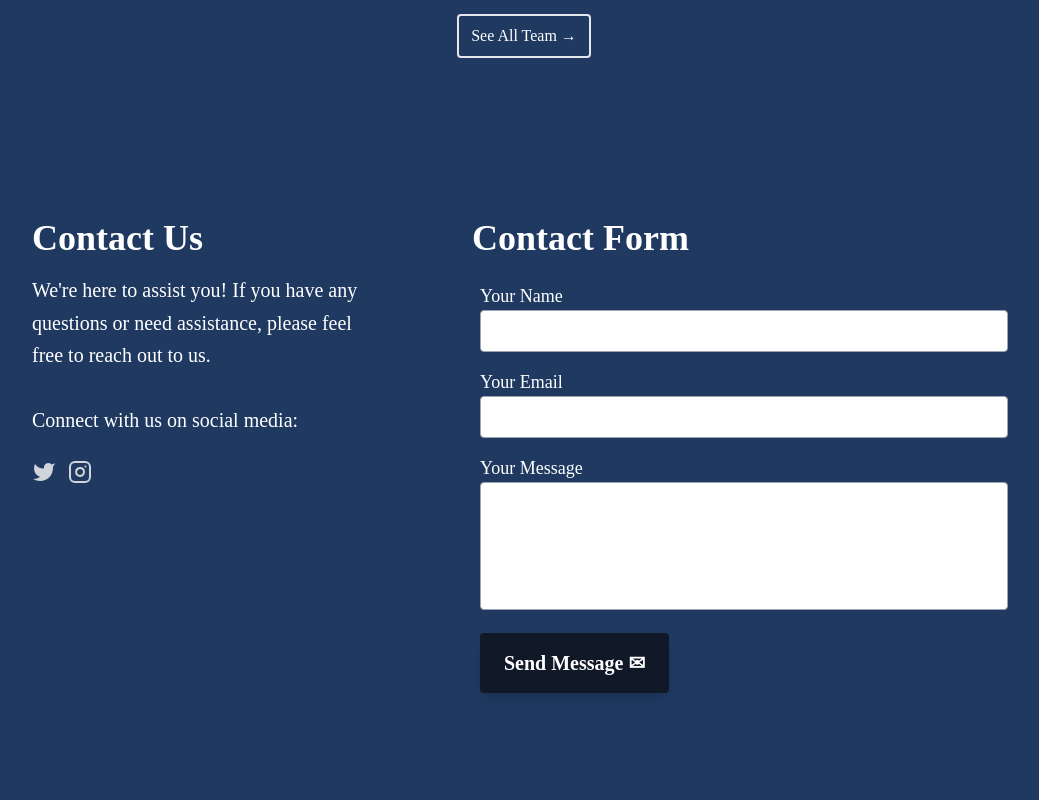
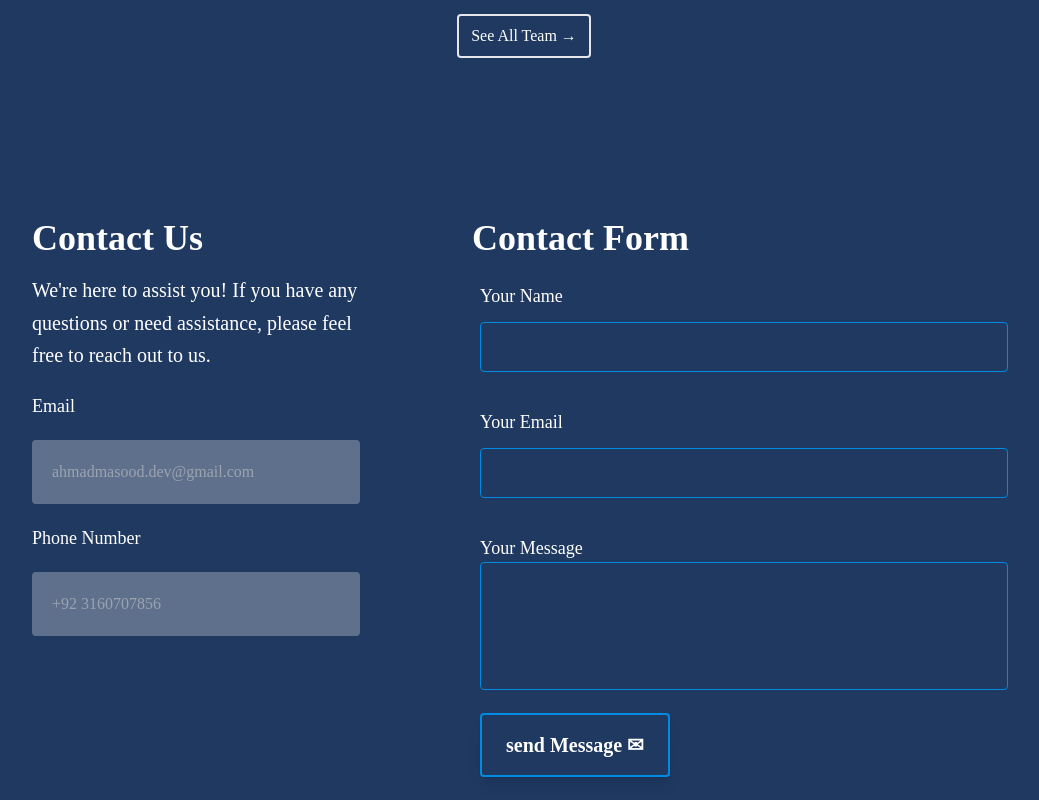
Before and after one commit to AhmadMasood-dev/MLSA-Qau, a React (Create React App) app: page / in a window 1280 px wide. Shown: the part 4040-4840 px from the top of the page, without its empty margins (116-1155 px from the left). Built offline with nearby package versions, Linux system fonts and the light colour scheme; the HTML template or start-up script is replaced by a standard one.

Commit message:
set the functionality in the contact us page and also give email&number and clear input after send button is clicked

```diff
--- a/src/components/ContactUs.jsx
+++ b/src/components/ContactUs.jsx
@@ -1,62 +1,67 @@
-import React from "react";
+import React, { useState } from "react";
+import Button from "./generics/Button";
+const ContactUs = () => {
+  const [name, setName] = useState("");
+  const [email, setEmail] = useState("");
+  const [message, setMessage] = useState("");
 
-const ContactUs = () => {
+  function handleName(e) {
+    setName(e.target.value);
+  }
+  function handleEmail(e) {
+    setEmail(e.target.value);
+  }
+  function handleMessage(e) {
+    setMessage(e.target.value);
+  }
+  function hanldeResetForm(e) {
+    e.preventDefault();
+    // if (name === "") alert("Please enter a name");
+    // else
+    setName("");
+    if (!email.includes("@")) {
+      alert("@ is missing in the email");
+    } else setEmail("");
+    setMessage("");
+  }
   return (
-    <section class="text-white body-font bg-primary">
+    <section className="text-white body-font bg-primary px-16">
       <div
-        class="container flex flex-col md:flex-row lg:max-w-5xl w-full px-5 py-12 md:py-24 mx-auto section"
+        className="container flex flex-col md:flex-row lg:max-w-5xl  w-full px-5 py-12 md:py-24 mx-auto section"
         id="contact-form"
       >
-        <div class="md:w-1/3 w-full">
-          <h1 class="text-4xl  sm:text-4xl font-bold title-font mb-4">
+        <div className="md:w-1/3 w-full">
+          <h1 className="text-4xl  sm:text-4xl font-bold title-font mb-4">
             Contact Us
           </h1>
-          <p class="leading-relaxed text-xl ">
+          <p className="leading-relaxed text-xl mb-5  ">
             We're here to assist you! If you have any questions or need
             assistance, please feel free to reach out to us.
           </p>
-          <p class="leading-relaxed text-xl mt-8">
-            Connect with us on social media:
-          </p>
-          <span class="inline-flex mt-6 justify-center sm:justify-start">
-            <a
-              class="text-gray-300 hover:text-gray-500"
-              target="_blank"
-              href="/"
-            >
-              <svg
-                fill="currentColor"
-                stroke-linecap="round"
-                stroke-linejoin="round"
-                stroke-width="2"
-                class="w-6 h-6"
-                viewBox="0 0 24 24"
-              >
-                <path d="M23 3a10.9 10.9 0 01-3.14 1.53 4.48 4.48 0 00-7.86 3v1A10.66 10.66 0 013 4s-4 9 5 13a11.64 11.64 0 01-7 2c9 5 20 0 20-11.5a4.5 4.5 0 00-.08-.83A7.72 7.72 0 0023 3z"></path>
-              </svg>
-            </a>
-            <a
-              class="ml-3 text-gray-300 hover:text-gray-500"
-              href="/"
-              target="_blank"
-            >
-              <svg
-                fill="none"
-                stroke="currentColor"
-                stroke-linecap="round"
-                stroke-linejoin="round"
-                stroke-width="2"
-                class="w-6 h-6"
-                viewBox="0 0 24 24"
-              >
-                <rect width="20" height="20" x="2" y="2" rx="5" ry="5"></rect>
-                <path d="M16 11.37A4 4 0 1112.63 8 4 4 0 0116 11.37zm1.5-4.87h.01"></path>
-              </svg>
-            </a>
-          </span>
+
+          <label for="CEmail" className="leading-7 text-lg ">
+            Email
+          </label>
+          <input
+            type="text"
+            id="CEmail"
+            placeholder="ahmadmasood.dev@gmail.com"
+            disabled
+            className="w-full rounded  text-base outline-none  py-5 px-5  hover:bg-primary hover:border-2 hover:border-secondary my-5 transition duration-300 ease-in-out "
+          />
+          <label for="PhoneNumber" className="leading-7 text-lg ">
+            Phone Number
+          </label>
+          <input
+            type="text"
+            id="PhoneNumber"
+            placeholder="+92 3160707856"
+            disabled
+            className="w-full   rounded  text-base outline-none  py-5 px-5 hover:bg-primary hover:border-2 hover:border-secondary my-5 transition duration-300 ease-in-out"
+          />
         </div>
-        <div class="md:w-2/3 w-full mt-10 md:mt-0 md:pl-28">
-          <h1 class="text-4xl  sm:text-4xl font-bold title-font mb-4">
+        <div className="md:w-2/3 w-full mt-10 md:mt-0 md:pl-28">
+          <h1 className="text-4xl  sm:text-4xl font-bold title-font mb-4">
             Contact Form
           </h1>
           <form
@@ -64,9 +69,9 @@ const ContactUs = () => {
             method="post"
             id="submit-contact-form"
           >
-            <div class="p-2 w-full">
-              <div class="relative">
-                <label for="name" class="leading-7 py-4 text-lg ">
+            <div className="p-2 w-full">
+              <div className="relative">
+                <label for="name" className="leading-7 py-4 text-lg ">
                   Your Name
                 </label>
                 <input
@@ -74,44 +79,51 @@ const ContactUs = () => {
                   id="name"
                   name="name"
                   required=""
-                  class="w-full bg-white rounded border border-gray-400 focus:border-blue-500 focus:bg-white focus:ring-2 focus:ring-blue-200 text-base outline-none text-gray-900 py-1 px-1 leading-8 transition-colors duration-200 ease-in-out "
+                  value={name}
+                  onChange={handleName}
+                  className="w-full bg-primary rounded border border-secondary  focus:border-blue-500 focus:bg-slate-300 mt-3 mb-5 focus:text-black focus:ring-2 focus:ring-blue-200 text-base outline-none text-white py-2 px-2 leading-8 transition-colors duration-200 ease-in-out "
                 />
               </div>
             </div>
-            <div class="p-2 w-full">
-              <div class="relative">
-                <label for="email" class="leading-7 py-4 text-lg ">
+            <div className="p-2 w-full">
+              <div className="relative">
+                <label for="emailField" className="leading-7 py-4 text-lg ">
                   Your Email
                 </label>
                 <input
                   type="email"
-                  id="email"
-                  name="email"
-                  required=""
-                  class="w-full bg-white rounded border border-gray-400 focus:border-blue-500 focus:bg-white focus:ring-2 focus:ring-blue-200 text-base outline-none text-gray-900 py-1 px-1 leading-8 transition-colors duration-200 ease-in-out "
+                  name="emailField"
+                  id="emailField"
+                  required
+                  value={email}
+                  onChange={handleEmail}
+                  className="w-full bg-primary rounded border border-secondary  focus:border-blue-500 focus:bg-slate-300 mt-3 mb-5 focus:ring-2 focus:ring-blue-200 text-base outline-none text-gray-800 py-2 px-2 leading-8 transition-colors duration-200 ease-in-out "
                 />
               </div>
             </div>
-            <div class="p-2 w-full">
-              <div class="relative">
-                <label for="message" class="leading-7 py-4 text-lg ">
+            <div className="p-2 w-full">
+              <div className="relative">
+                <label for="message" className="leading-7 py-4 text-lg ">
                   Your Message
                 </label>
                 <textarea
                   id="message"
                   name="message"
                   required=""
-                  class="w-full bg-white rounded border border-gray-400 focus:border-blue-500 focus:bg-white focus:ring-2 focus:ring-blue-200 h-32 text-base outline-none text-gray-900 py-1 px-3 resize-none leading-6 transition-colors duration-200 ease-in-out "
+                  value={message}
+                  onChange={handleMessage}
+                  className="w-full bg-primary rounded border border-secondary focus:border-blue-500 focus:bg-white focus:ring-2 focus:ring-blue-200 h-32 text-base outline-none text-gray-900 py-1 px-3 resize-none leading-6 transition duration-200 ease-in-out "
                 ></textarea>
               </div>
             </div>
-            <div class="p-2 w-full">
-              <button
-                type="submit"
-                class="flex text-white bg-gray-900 border-0 py-4 px-6 focus:outline-none hover:bg-blue-900 rounded text-xl font-bold shadow-lg mx-0 flex-col text-center g-recaptcha"
-              >
-                Send Message ✉
-              </button>
+            <div className="p-2 w-full">
+              <Button
+                name="send Message ✉"
+                styles={
+                  "flex text-white  border-2 border-secondary py-4 px-6 focus:outline-none hover:bg-blue-900 rounded text-xl font-semibold shadow-lg mx-0 flex-col text-center g-recaptcha transition duration-900 ease-in-out"
+                }
+                onClick={hanldeResetForm}
+              />
             </div>
           </form>
         </div>
```
